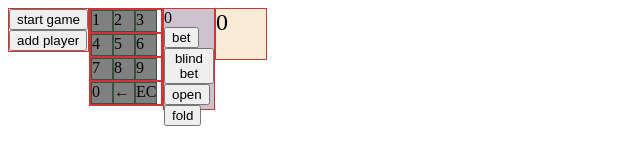
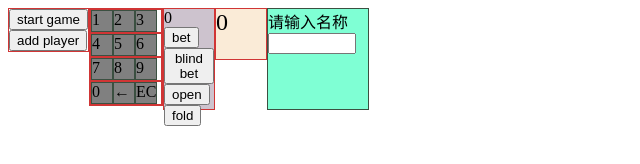
Before and after one commit to willingblank/GoldenFlowerWeb, a website built with Vite: page index.html in a window 1280 px wide. Shown: the whole page, without its empty margins (0-640 px from the left). Built offline with nearby package versions, Linux system fonts and the light colour scheme.

Commit message:
add a div for adding players

```diff
--- a/index.html
+++ b/index.html
@@ -94,7 +94,9 @@
 
     function add_player()
     {
-        var name=prompt("请输入您的名字",""); // 弹出input框
+        var name = document.getElementById("newPlayerName").value;
+        console.log("添加玩家："+name);
+        //var name=prompt("请输入您的名字",""); // 弹出input框
         if(name != null)
         {
             //let temp_color = randomColor();
@@ -319,6 +321,11 @@
     </div>
 
     <div id="jackPot_panel">0</div>
+
+    <div id="playerAdder">
+        请输入名称
+        <input id="newPlayerName" type="text">
+    </div>
 </body>
 
 </html>
--- a/mystyle.css
+++ b/mystyle.css
@@ -1,4 +1,17 @@
 
+#playerAdder
+{
+    background-color: aquamarine;
+    border: 1px solid rgb(59, 80, 65);
+    width: 100px;
+    height: 100px;
+    float: left;
+}
+
+#newPlayerName
+{
+    width: 80px;
+}
 
 .number_button
 {
```
